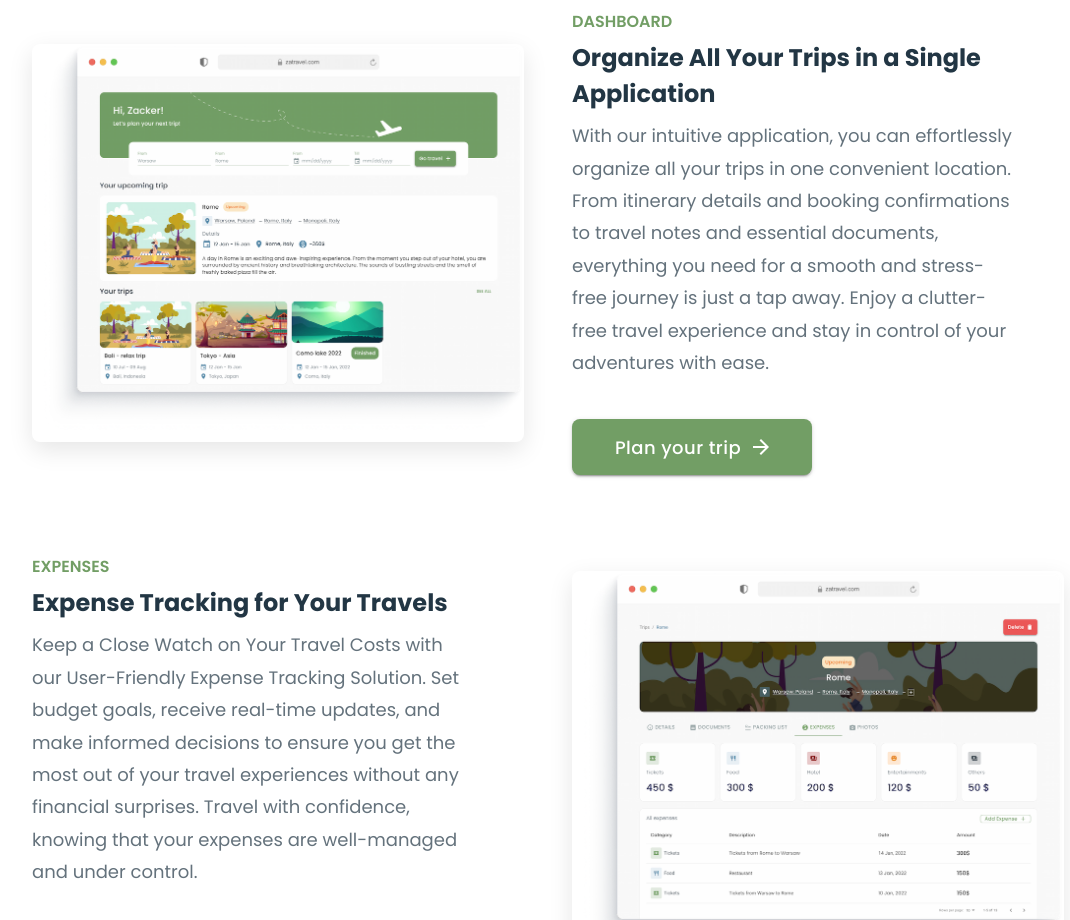
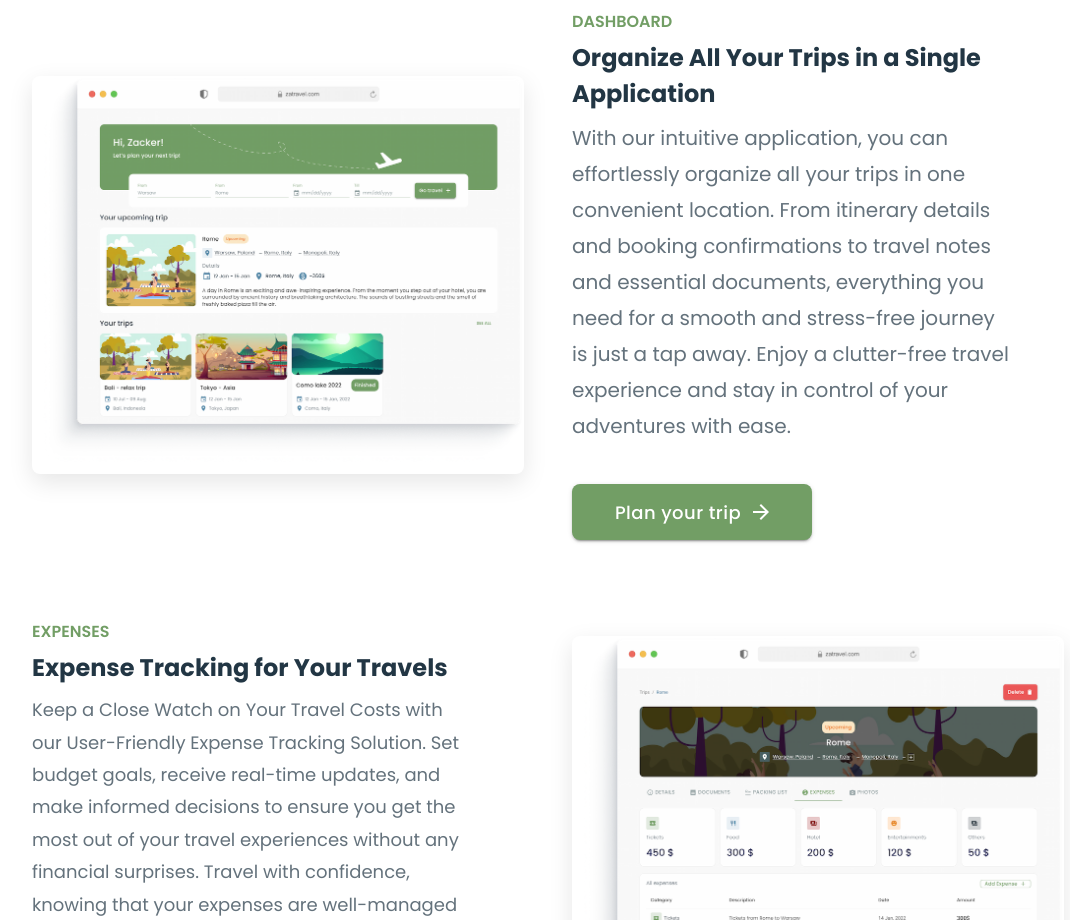
Before and after one commit to Mortharion-tech/za-travel, a React (Vite) app: page / in a window 1280 px wide. Shown: the part 1220-2140 px from the top of the page, without its empty margins (92-1162 px from the left). Built offline with nearby package versions, Linux system fonts and the light colour scheme; no server answers.

Commit message:
Update AppFeatures.tsx

```diff
--- a/src/features/landing/components/AppFeatures.tsx
+++ b/src/features/landing/components/AppFeatures.tsx
@@ -48,7 +48,7 @@ export default function AppFeatures() {
           </Card>
         </Grid>
         <Grid item xs={12} md={6}>
-          <Box sx={{ maxWidth: '90%', mx: { xs: 'auto', md: 0 } }}>
+          <Box sx={{ maxWidth: '90%', mx: 0 }}>
             <Typography
               variant="subtitle1"
               color="primary"
@@ -68,6 +68,7 @@ export default function AppFeatures() {
             <Typography
               variant="body1"
               color="text.secondary"
+              fontSize={{ xs: '18px', md: '20px' }}
               paragraph
               sx={{ lineHeight: 1.8, mb: 3 }}
             >
```
